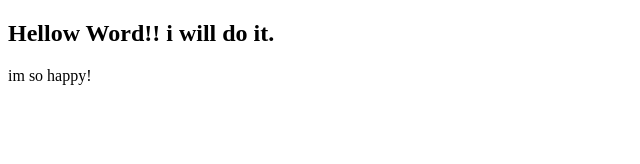
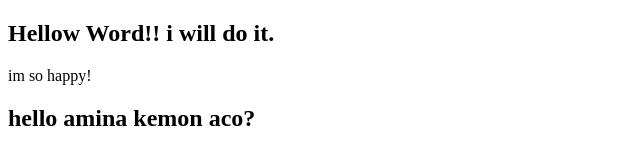
Before and after one commit to ahasif/my-frist-website, a plain HTML site: page index.html in a window 1280 px wide. Shown: the whole page, without its empty margins (0-640 px from the left). Drawn offline with Linux system fonts and the light colour scheme.

Commit message:
This is added succesfully

```diff
--- a/index.html
+++ b/index.html
@@ -9,5 +9,6 @@
 <body>
     <h2>Hellow Word!! i will do it.</h2>
     <p>im so happy!</p>
+    <h2>hello amina kemon aco?</h2>
 </body>
 </html>
```
